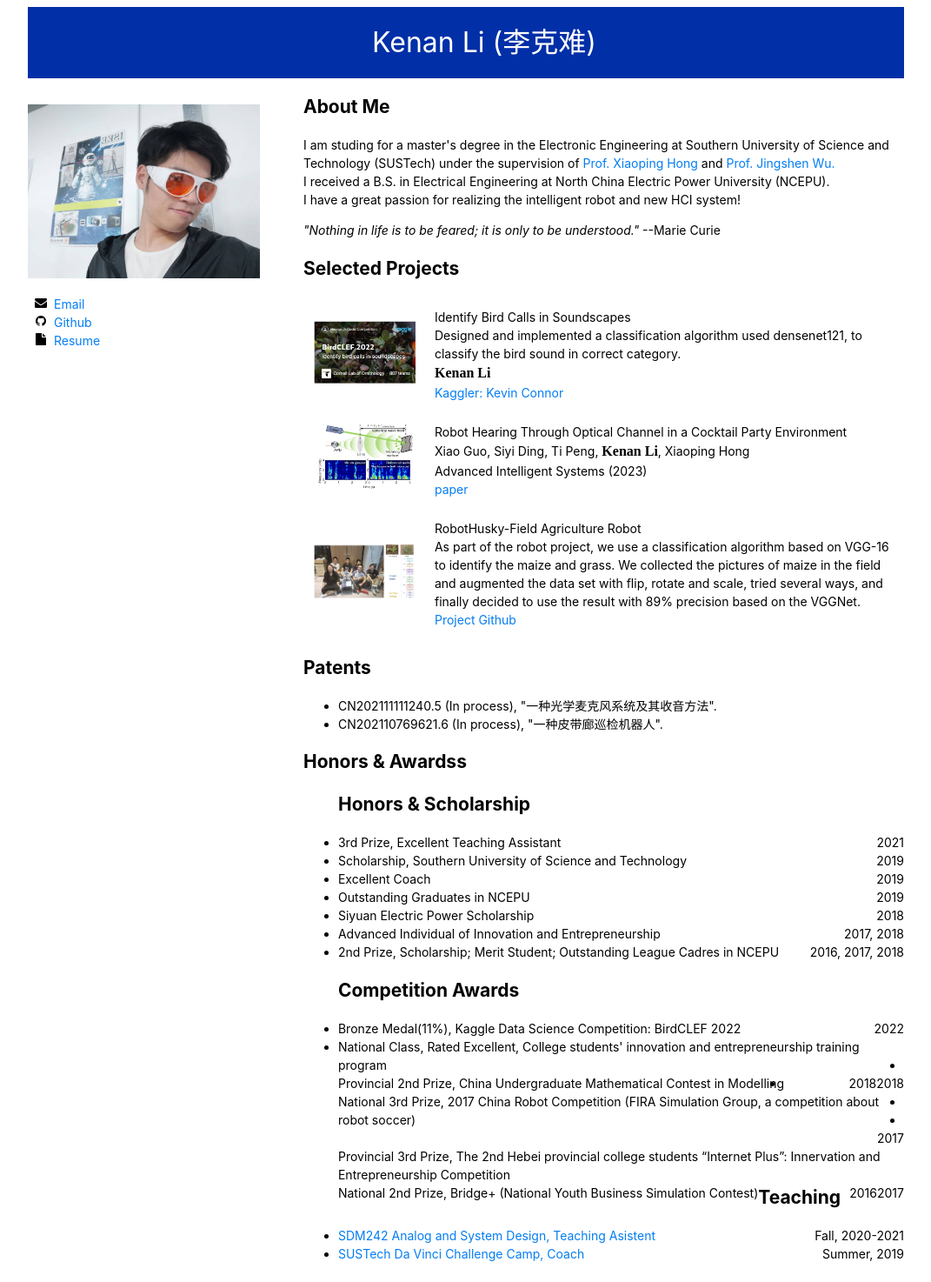
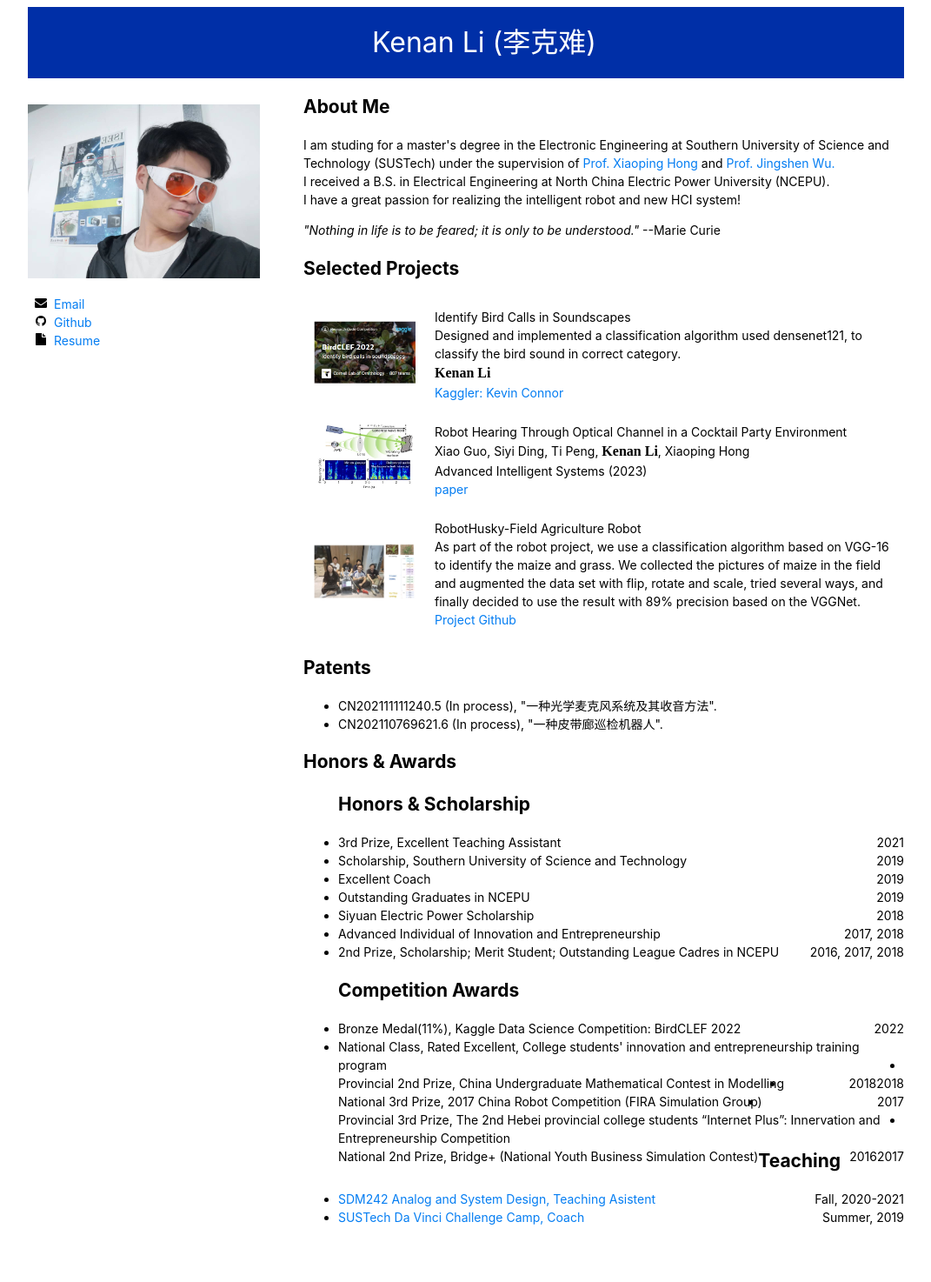
Before and after one commit to ConnorKevin/ConnorKevin.github.io, a Jekyll site: the page index.html, which Jekyll copies as it is, in a window 1280 px wide. Shown: the whole page at 87% size, without its empty margins (104-1175 px from the left). Built offline with Jekyll 4.4.1, drawn with Linux system fonts in a browser that asks for light colours; after the commit the page ends 1432 px from its top, so only the background shows below that.

Commit message:
Update index.html

```diff
--- a/index.html
+++ b/index.html
@@ -159,7 +159,7 @@
 				CN202110769621.6 (In process), "一种皮带廊巡检机器人".
 			</li>
 	       </ul>
-		<h1>Honors & Awardss</h1>
+		<h1>Honors & Awards</h1>
 		<ul>
 			<h2>Honors & Scholarship</h2>
 
@@ -208,7 +208,7 @@
 			<div style="float:right; text-align:right">2018</div>
 			</li>
 			<li>
-			<div style="float:left; text-align:left">National 3rd Prize, 2017 China Robot Competition (FIRA Simulation Group, a competition about robot soccer)</div>
+			<div style="float:left; text-align:left">National 3rd Prize, 2017 China Robot Competition (FIRA Simulation Group)</div>
 			<div style="float:right; text-align:right">2017</div>
 			</li>
 			<li>
```
